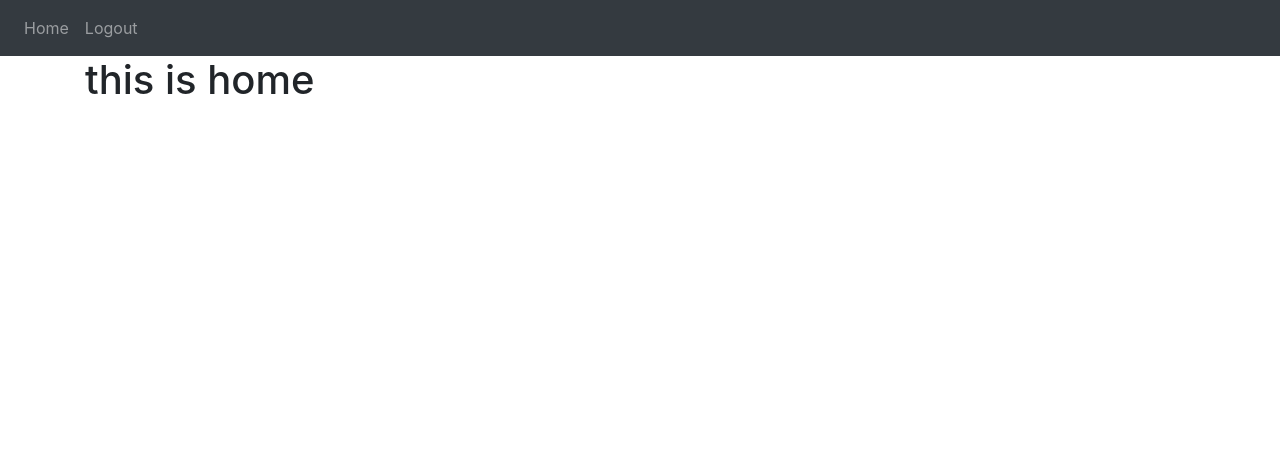
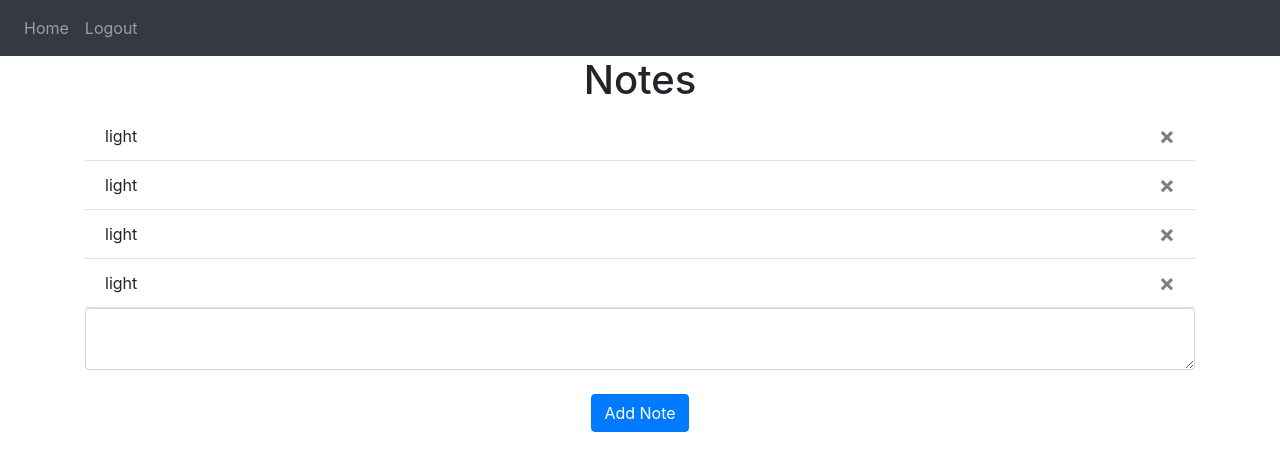
Before and after one commit to shinrannli/flask, a Flask app: page / in a window 1280 px wide. Shown: the top 471 px of the page. Run offline with Flask 2, Linux system fonts and the light colour scheme; a user stored in the database is signed in; data comes from the database, SQL or seed files in the repository; both versions use the stored data as it was after the commit; some libraries are stand-ins or nearby versions.

Commit message:
about to finish

```diff
--- a/website/static/index.js
+++ b/website/static/index.js
@@ -0,0 +1,8 @@
+function deleteNote(noteId) {
+    fetch("/delete-note", {
+      method: "POST",
+      body: JSON.stringify({ noteId: noteId }),
+    }).then((_res) => {
+      window.location.href = "/"; //refresh the page
+    });
+  }
--- a/website/templates/home.html
+++ b/website/templates/home.html
@@ -1,4 +1,21 @@
-{% extends "base.html" %} {% block title %}home{% endblock %} {% block content
+{% extends "base.html" %} {% block title %}Home{% endblock %} {% block content
 %}
-<h1>this is home</h1>
+<h1 align="center">Notes</h1>
+<ul class="list-group list-group-flush" id="notes">
+  {% for note in user.notes %}
+  <li class="list-group-item">
+    {{ note.data }}
+    <button type="button" class="close" onClick="deleteNote({{note.id}})">
+      <span aria-hidden="true">&times;</span>
+    </button>
+  </li>
+  {% endfor %}
+</ul>
+<form method="POST">
+  <textarea name="note" id="note" class="form-control"></textarea>
+  <br />
+  <div align="center">
+    <button type="submit" class="btn btn-primary">Add Note</button>
+  </div>
+</form>
 {% endblock %}
--- a/website/views.py
+++ b/website/views.py
@@ -1,11 +1,35 @@
-from flask import Blueprint, render_template
-from flask_login import login_user, login_required, logout_user, current_user
+from flask import Blueprint, render_template, request, flash, jsonify
+from flask_login import login_required, current_user
+from .models import Note
+from . import db
+import json
 
 views = Blueprint('views', __name__)
 
-
 # whenever you hit this route, the following functions will run
-@views.route('/')
+@views.route('/', methods=['GET', 'POST'])
 @login_required
 def home():
-    return render_template("home.html",user=current_user)
+    if request.method == 'POST':
+        note = request.form.get('note')
+
+        if len(note) < 1:
+            flash('Note is too short!', category='error')
+        else:
+            new_note = Note(data=note, user_id=current_user.id)
+            db.session.add(new_note)
+            db.session.commit()
+            flash('Note added!', category='success')
+
+    return render_template("home.html", user=current_user)
+
+@views.route('/delete-note', methods=['POST'])
+def delete_note():
+    note = json.loads(request.data)
+    noteId = note['noteId']
+    note = Note.query.get(noteId)
+    if note:
+        if note.user_id == current_user.id:
+            db.session.delete(note)
+            db.session.commit()
+            return jsonify({})
```
Also changed, not shown: website/database.db, 1 other file.
